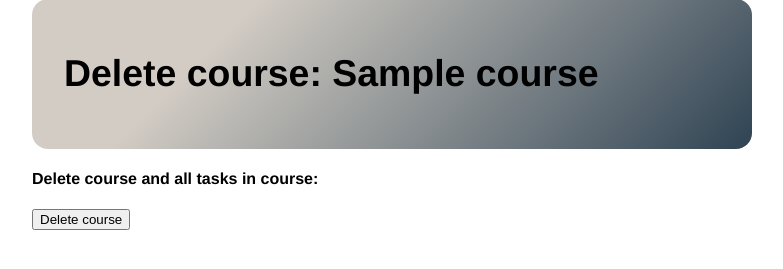
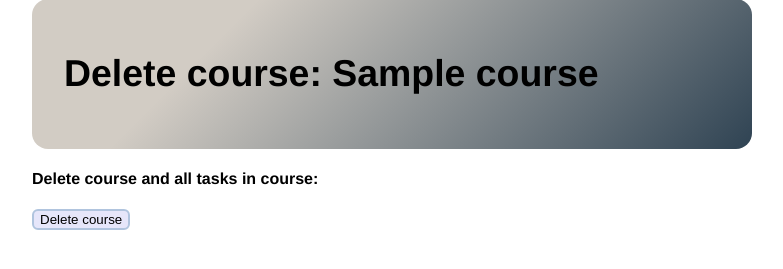
Before and after one commit to nie-ed/Opetussovellus, a Flask app: template templates/delete_course.html in a window 1280 px wide. Shown: the part 51-320 px from the top of the page, without its empty margins (248-1031 px from the left). Run offline with Flask 2, Linux system fonts and the light colour scheme; the template is opened without the code that fills it: most values are stand-ins (such as "Sample title", 1, 10 or a date in 2020).

Commit message:
Added css styling to button

```diff
--- a/templates/delete_course.html
+++ b/templates/delete_course.html
@@ -26,7 +26,7 @@
 
     <h4>Delete course and all tasks in course:</h4>
     <form action="/delete_course" method="POST">
-    <input type="submit" value="Delete course">
+    <input type="submit" value="Delete course" class="button5">
     <input type="hidden" name="course_id" value={{course.id}}>
     <input type="hidden" name="csrf_token" value="{{ session.csrf_token }}">
     </form>
```
